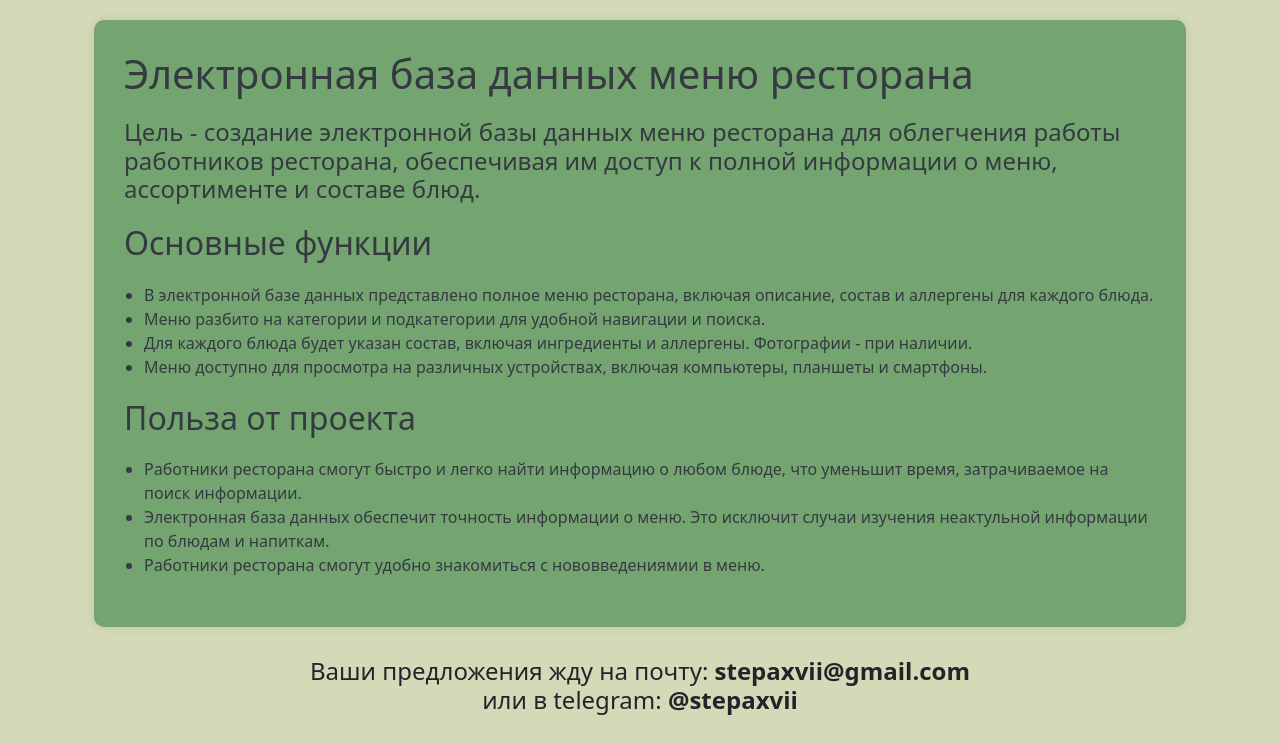
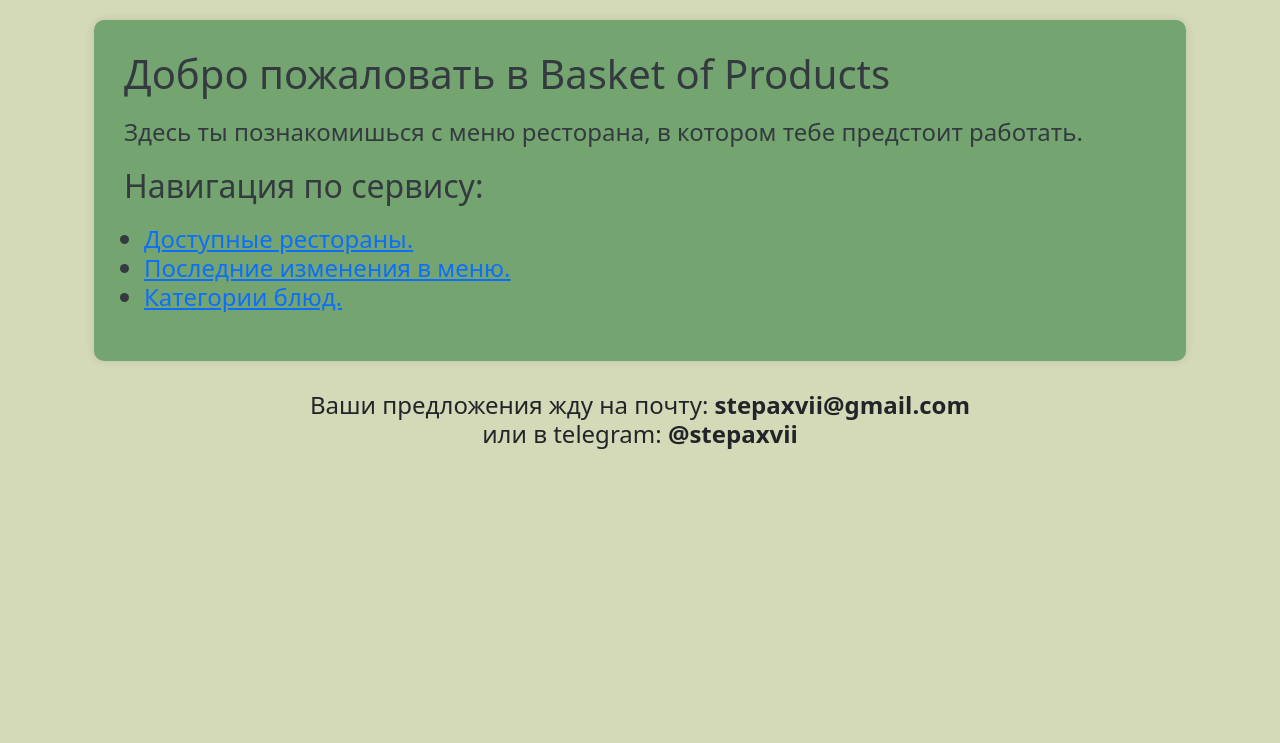
Before and after one commit to stepaxvii/basket_of_products, a Django app: page / in a window 1280 px wide. Shown: the part 73-816 px from the top of the page. After the commit the page ends 522 px from the top, so only its background shows below. Run offline with Django 3.2, Linux system fonts and the light colour scheme.

Commit message:
add two row models.Product

```diff
--- a/basket_of_products/basket/views.py
+++ b/basket_of_products/basket/views.py
@@ -1,5 +1,6 @@
 from django.contrib.auth.decorators import user_passes_test
-from django.db.models import Q
+from django.db.models import F, Q
+from django.utils.functional import cached_property
 from django.utils.decorators import method_decorator
 from django.urls import reverse
 from django.views.generic import (
@@ -51,11 +52,19 @@
     def get_queryset(self):
         return Restaurant.objects.select_related('waiter', 'manager')
 
+    @cached_property
+    def product_count(self):
+        return Product.objects.filter(restaurant=self.object).count()
+
+    @cached_property
+    def random_products(self):
+        return list(Product.objects.filter(restaurant=self.object)
+                    .annotate(rank=F('id'))
+                    .order_by('?')[:3])
+
     def get_context_data(self, **kwargs):
         context = super().get_context_data(**kwargs)
-        context['products'] = Product.objects.filter(
-            restaurant=self.object
-        ).order_by('-modified_at').select_related('category')
+        context['products'] = self.random_products
         context['categories'] = Category.objects.filter(
             restaurant=self.object
         ).prefetch_related('products')
--- a/basket_of_products/templates/basket/index.html
+++ b/basket_of_products/templates/basket/index.html
@@ -7,20 +7,15 @@
 {% block content %}
     <div class="container">
         <div class="content">
-            <h1>Электронная база данных меню ресторана</h1>
-            <p><h4>Цель - создание электронной базы данных меню ресторана для облегчения работы работников ресторана, обеспечивая им доступ к полной информации о меню, ассортименте и составе блюд.</h4></p>
-            <h2>Основные функции</h2>
+            <h1>Добро пожаловать в Basket of Products</h1>
+            <p><h4>Здесь ты познакомишься с меню ресторана, в котором тебе предстоит работать.</h4></p>
+            <h2>Навигация по сервису:</h2>
             <ul>
-                <li>В электронной базе данных представлено полное меню ресторана, включая описание, состав и аллергены для каждого блюда.</li>
-                <li>Меню разбито на категории и подкатегории для удобной навигации и поиска.</li>
-                <li>Для каждого блюда будет указан состав, включая ингредиенты и аллергены. Фотографии - при наличии.</li>
-                <li>Меню доступно для просмотра на различных устройствах, включая компьютеры, планшеты и смартфоны.</li>
-            </ul>
-                <h2>Польза от проекта</h2>
-            <ul>
-                <li>Работники ресторана смогут быстро и легко найти информацию о любом блюде, что уменьшит время, затрачиваемое на поиск информации.</li>
-                <li>Электронная база данных обеспечит точность информации о меню. Это исключит случаи изучения неактульной информации по блюдам и напиткам.</li>
-                <li>Работники ресторана смогут удобно знакомиться с нововведениямии в меню.</li>
+                <h4>
+                <li><a href="{% url 'basket:restaurants' %}">Доступные рестораны.</a></li>
+                <li><a href="{% url 'basket:last-chages' %}">Последние изменения в меню.</a></li>
+                <li><a href="{% url 'basket:categories' %}">Категории блюд.</a></li>
+                </h4>
             </ul>
         </div>
     </div>
--- a/basket_of_products/templates/pages/about.html
+++ b/basket_of_products/templates/pages/about.html
@@ -20,7 +20,7 @@
         <ul>
             <li>Работники ресторана смогут быстро и легко найти информацию о любом блюде, что уменьшит время, затрачиваемое на поиск информации.</li>
             <li>Электронная база данных обеспечит точность информации о меню. Это исключит случаи изучения неактульной информации по блюдам и напиткам.</li>
-            <li>Работники ресторана смогут удобно знакомиться с нововведениямии в меню.</li>
+            <li>Работники ресторана смогут удобно знакомиться с нововведениямии и изменениями в меню.</li>
         </ul>
     </div>
 </div>
```
Also changed, not shown: basket_of_products/basket/forms.py (+0 -8 lines), basket_of_products/basket/models.py (+10 -0 lines), basket_of_products/basket/migrations/0013_auto_20240716_0956.py (added).
